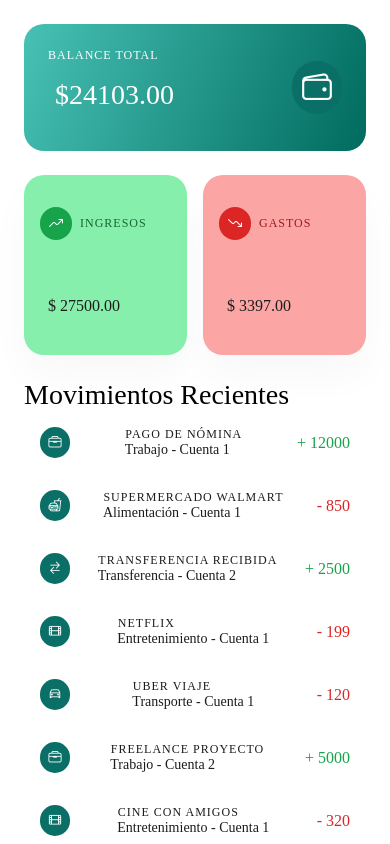
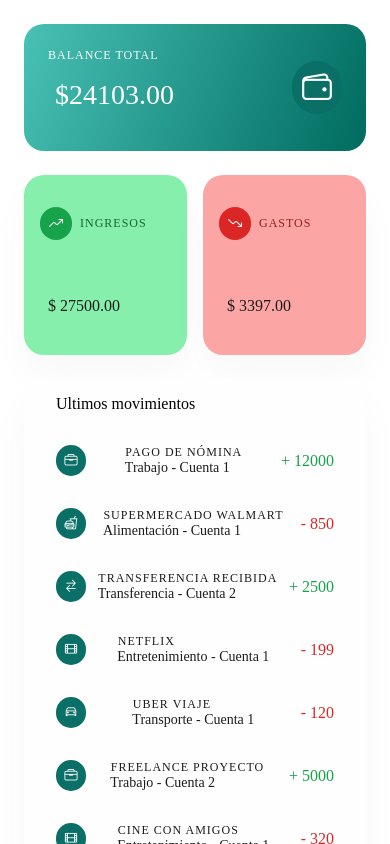
Before and after one commit to GerardoVazGa/flowcash-app, a React Native app: screen / in a window 390 px wide. Built offline with nearby package versions, Linux system fonts and the light colour scheme.

Commit message:
feat(ui-screens): add header on recent movements section and update section design

```diff
--- a/src/app/screens/HomeScreen.jsx
+++ b/src/app/screens/HomeScreen.jsx
@@ -7,8 +7,11 @@ import { BalanceCard } from "../../components/financial/BalanceCard.jsx";
 import { MetricCard } from "../../components/financial/MetricCard.jsx";
 import { COLORS } from "../../constants/colors.js";
 import { SPACING, RADIUS } from "../../constants/layout.js";
+import THEME from "../../constants/theme.js";
 import { TransactionsList } from "../../components/financial/TransactionsList.jsx";
 import { useFinances } from "../../hooks/useFinances.js";
+
+const currentTheme = THEME.light
 
 export function HomeScreen(){
 
@@ -37,7 +40,10 @@ export function HomeScreen(){
 
             </Section>
 
-            <Section title="Movimientos Recientes">
+            <Section style={styles.recentMovements}>
+                <View style={styles.headerRecentMovements}>
+                    <AppText variant="title">Ultimos movimientos</AppText>
+                </View>
                 <TransactionsList transactions={transactions}/>
             </Section>
 
@@ -64,4 +70,21 @@ const styles = StyleSheet.create({
         justifyContent: "center",
         gap: SPACING.md
     },
+    recentMovements: {
+        backgroundColor: COLORS.light.surface,
+        borderRadius: RADIUS.xl,
+        padding: SPACING.md,
+        shadowColor: currentTheme.shadows.shadowColor,
+        shadowOffset: currentTheme.shadows.shadowOffset,
+        shadowOpacity: currentTheme.shadows.shadowOpacity,
+        shadowRadius: currentTheme.shadows.shadowRadius,
+        elevation: currentTheme.shadows.elevation,
+    },
+    headerRecentMovements: {
+        flexDirection: "row",
+        justifyContent: "space-between",
+        alignItems: "center",
+        paddingHorizontal: SPACING.md,
+        paddingBottom: SPACING.md
+    }
 })
```
